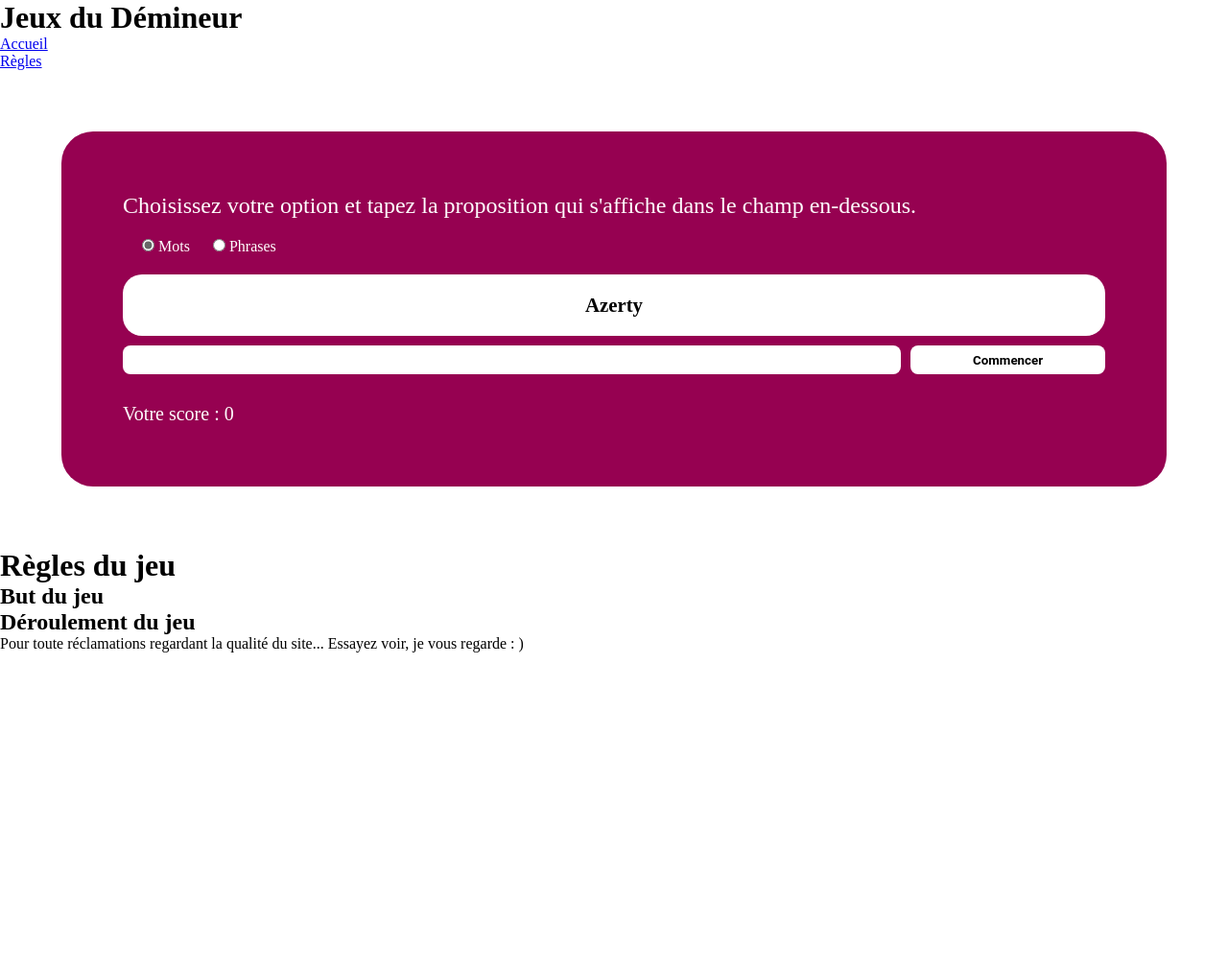
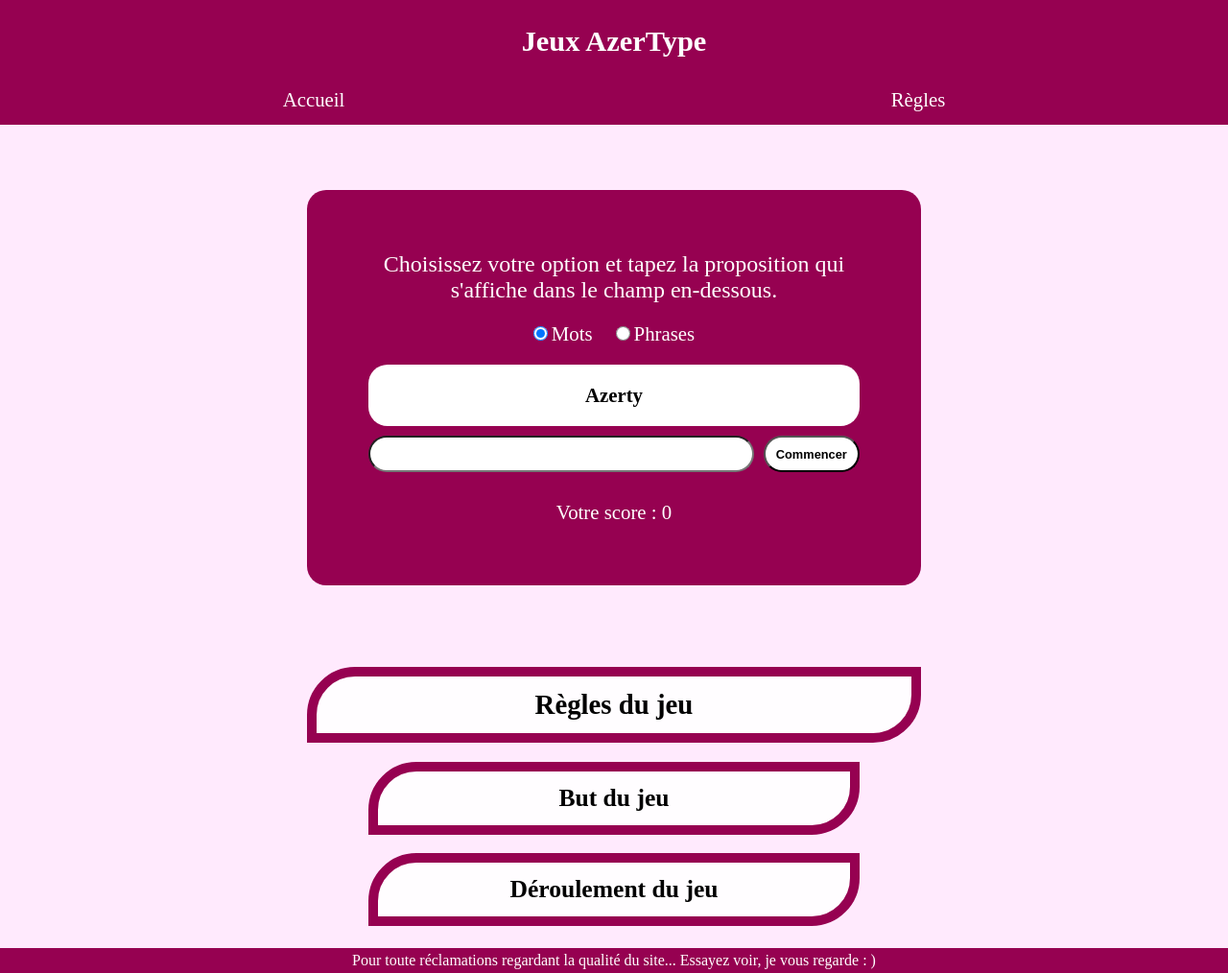
Before and after one commit to nakornie/Web, a PHP site: page /Games/AzerType/azertype.html in a window 1280 px wide. Shown: the whole page at 96% size. Before the commit the page ends 680 px from the top, so only its background shows below. Run offline with PHP 8.4, Linux system fonts and the light colour scheme.

Commit message:
Mise en place d'un fonctionnement adaptatif CSS sur la barre de menu

```diff
--- a/Games/AzerType/azertype.html
+++ b/Games/AzerType/azertype.html
@@ -11,7 +11,7 @@ de la platforme OpenClassrooms.
         <meta name="viewport" content="width=device-width, initial-scale=1.0">
 
         <title>AzerType</title>
-        <link href="../style.css" rel="stylesheet">
+        <link href="../../style.css" rel="stylesheet">
         <link href="azertype_style.css" rel="stylesheet">
         <script src="scripts/config.js" defer></script>
         <script src="scripts/popup.js" defer></script>
@@ -21,11 +21,11 @@ de la platforme OpenClassrooms.
 
     <body>
         <header>
-            <h1>Jeux du Démineur</h1>
+            <h1>Jeux AzerType</h1>
             <nav>
                 <ul>
                     <li>
-                        <a href="../index.html">Accueil</a>
+                        <a href="../../index.html">Accueil</a>
                     </li>
                     <li>
                         <a href="#Règles_AzerType">Règles</a>
--- a/Games/AzerType/azertype_style.css
+++ b/Games/AzerType/azertype_style.css
@@ -7,45 +7,98 @@
     box-sizing: border-box;
 }
 
-/* Mise en forme des formulaires */
-input[type='radio'] {
-    filter: grayscale(1); /* Grayscale passe le bouton en niveau de gris */
+/********************************************************************************/
+/*Playground*/
+/********************************************************************************/
+.playground {
+    margin: 5vw;
+    padding: 5vw;
+
+    color: white;
+
+    background-color: #960151;
+    border-radius: 20px;
 }
 
-
-input[type='text'],
-input[type='email'] {
-    width: 100%;
-    margin-right: 10px;
-    padding: 5px;
-    border: none;
-    border-radius: 8px;
-    font-size: 17px;
-    font-weight: 600;
-    font-size: 17px;
-    color: var(--color-primary);
+.playground p {
+    font-size: 1.5em;
 }
 
-input[type='text']::placeholder,
-input[type='email']::placeholder {
-    color: var(--color-secondary);
-    opacity: 50%;
+/********************************************************************************/
+/*Zone d'option*/
+/********************************************************************************/
+label {
+    font-size: 1.3em;
 }
 
-button {
+.optionSource {
+    margin: 20px;
+}
+
+input[type="radio"] {
+    min-width: 15px;
+    min-height: 15px;
+    width: auto;
+    height: auto;
+}
+
+.optionSource input[type='radio']:not(:first-child) {
+    margin-left: 20px;
+}
+
+/* Zone ou sera affiché le texte à afficher */
+.zoneProposition {
+    display: flex;
+    align-items: center;
+    justify-content: center;
+    width: 100%;
+    margin: 10px 0 10px 0;
+    padding: 20px;
+    border-radius: 20px;
+    background-color: white;
+    font-size: 1.3rem;
+    font-weight: 600;
+    color: black;
+}
+
+/********************************************************************************/
+/*Zone de saisie, avec bouton et score*/
+/********************************************************************************/
+/* Zone de saisie */
+.zoneSaisie {
+    color: black;
+
+    display: flex;
+    justify-content: space-between;
+    width: 100%;
+    margin-bottom: 30px;
+
+    border-radius: 20px;
+}
+
+.zoneSaisie input[type='text'] {
+    margin-right: 10px;
+    width: 80%;
+    min-height: 10px;
+    border-radius: 20px;
     padding: 5px;
-    border: none;
-    border-radius: 8px;
-    font-family: 'Roboto', sans-serif;
-    font-weight: 600;
-    font-size: auto;
-    color: var(--color-secondary);
+
+    font-size: 1.3rem;
+}
+
+.zoneSaisie button {
+    width: 20%;
+    min-width: 90px;
+    border-radius: 20px;
+
+    font-size: 0.8em;
+    font-weight: bold;
     background-color: white;
 }
 
 button:hover {
-    color: var(--color-primary);
-    background-color: var(--color-tertiary);
+    color: white;
+    background-color: #960151;
     cursor: pointer;
 }
 
@@ -56,67 +109,31 @@ button:focus {
 
 }
 
-/* Zone d'options */
-.optionSource {
-    margin: 20px;
+.zoneScore {
+    font-size: 1.3em;
 }
 
-.optionSource input[type='radio']:not(:first-child) {
-    margin-left: 20px;
+/********************************************************************************/
+/*Adaptabilité*/
+/********************************************************************************/
+@media screen and (max-width: 600px) {
+
 }
 
-/* Zone ou sera affiché le texte (mot ou phrase) à afficher */
-.zoneProposition {
-    display: flex;
-    align-items: center;
-    justify-content: center;
-    width: 100%;
-    margin: 10px 0 10px 0;
-    padding: 20px;
-    border-radius: 20px;
-    background-color: white;
-    font-size: 1.3em;
-    font-weight: 600;
-    color: black;
+@media screen and (min-width: 1800px) {
+    .zoneOptions, .zoneProposition, .zoneScore {
+        font-size: 2.3em;
     }
 
-/* Zone de saisie */
-.zoneSaisie {
-    color: black;
-
-    display: flex;
-    justify-content: space-between;
-    width: 100%;
-    margin-bottom: 30px;
-}
-
-/* Eléments du formulaire de saisie */
     .zoneSaisie input[type='text'] {
         width: 80%;
+        font-size: 2.3em;
     }
 
     .zoneSaisie button {
         width: 20%;
+        min-width: 90px;
+
+        font-size: 2em;
     }
-
-.zoneScore {
-    font-size: 20px;
 }
-
-.zonePartage {
-    padding-top: 20px;
-}
-
-.playground {
-    margin: 5vw;
-    padding: 5vw;
-
-    color: white;
-
-    background-color: #960151;
-    border-radius: 33px 33px 33px 33px;
-}
-
-.playground p {
-    font-size: 1.5em;
-}
--- a/Games/Demineur/demineur.html
+++ b/Games/Demineur/demineur.html
@@ -4,7 +4,7 @@
         <meta charset="utf-8">
         <meta name="viewport" content="width=device-width, initial-scale=1.0">
         <title>Jeu du Démineur</title>
-        <link href="../style.css" rel="stylesheet">
+        <link href="../../style.css" rel="stylesheet">
     </head>
 
     <body>
@@ -13,7 +13,7 @@
             <nav>
                 <ul>
                     <li>
-                        <a href="../index.html">Accueil</a>
+                        <a href="../../index.html">Accueil</a>
                     </li>
                     <li>
                         <a href="#Règles_démineur">Règles</a>
@@ -23,7 +23,7 @@
         </header>
 
         <main>
-            <img src="../Images/demineur.png" alt="Démineur" title="Bientôt utilisable" class="remplacement">
+            <img src="../../Images/demineur.png" alt="Démineur" title="Bientôt utilisable" class="remplacement">
             <h1 id="Règles_démineur" class="banniere">Règles du jeu</h1>
             <h2 class="banniere">But du jeu</h2>
             <h2 class="banniere">Déroulement du jeu</h2>
--- a/Games/Morpion/morpion.html
+++ b/Games/Morpion/morpion.html
@@ -4,7 +4,7 @@
         <meta charset="utf-8">
         <meta name="viewport" content="width=device-width, initial-scale=1.0">
         <title>Jeu du Morpion</title>
-        <link href="../style.css" rel="stylesheet">
+        <link href="../../style.css" rel="stylesheet">
     </head>
 
     <body>
@@ -13,7 +13,7 @@
             <nav>
                 <ul>
                     <li>
-                        <a href="../index.html">Accueil</a>
+                        <a href="../../index.html">Accueil</a>
                     </li>
                     <li>
                         <a href="#Règles_morpion">Règles</a>
@@ -23,7 +23,7 @@
         </header>
 
         <main>
-            <img src="../Images/morpion.jpeg" alt="Morpion" title="Bientôt utilisable" class="remplacement">
+            <img src="../../Images/morpion.jpeg" alt="Morpion" title="Bientôt utilisable" class="remplacement">
             <h1 id="Règles_morpion" class="banniere">Règles du jeu</h1>
             <h2 class="banniere">But du jeu</h2>
             <h2 class="banniere">Déroulement du jeu</h2>
--- a/index.html
+++ b/index.html
@@ -38,7 +38,7 @@
 
             <h1 id="jeux_solo">Jeux Solo</h1>
             <div class="icones_row">
-                <a href="AzerType/azertype.html">
+                <a href="Games/AzerType/azertype.html">
                     <img src="" alt="AzerType" title="Solo" class="icone">
                 </a>
                 <a href="Games/Morpion/morpion.html">
--- a/style.css
+++ b/style.css
@@ -1,4 +1,6 @@
-/*Parties principales*/
+/********************************************************************************/
+/*Parties principale*/
+/********************************************************************************/
 * {
     margin: 0;
     box-sizing: border-box;
@@ -41,6 +43,46 @@ h2 {
 }
 
 /********************************************************************************/
+/*Menu de navigation*/
+/********************************************************************************/
+/* Style de base pour la barre de navigation */
+nav {
+    padding: 10px;
+}
+
+/* Styles pour la liste non ordonnée */
+nav ul {
+    list-style-type: none; /* Supprime les puces par défaut */
+    padding: 0; /* Supprime le padding par défaut */
+    margin: 0; /* Supprime la marge par défaut */
+    display: flex; /* Utilise Flexbox pour aligner les éléments horizontalement */
+    justify-content: space-around; /* Espace uniforme entre les éléments */
+}
+
+/* Styles pour chaque élément de la liste */
+nav li {
+    margin: 0 10px; /* Marge entre les éléments (optionnel) */
+    font-weight: 500;
+    font-size: 1.3em;
+}
+
+/* Styles pour les liens */
+nav a {
+    color: white; /* Couleur du texte */
+    text-decoration: none; /* Supprime le soulignement des liens */
+    padding: 10px; /* Espacement interne pour les liens */
+}
+
+/* Changement de couleur lors du survol */
+nav a:hover {
+    background-color: white; /* Couleur de fond au survol */
+    color: #960151;
+    border-radius: 33px; /* Arrondi des coins */
+}
+
+
+
+/********************************************************************************/
 /*Page d'accueil*/
 /********************************************************************************/
 /*Icones des jeux en page principale*/
@@ -50,6 +92,10 @@ h2 {
     min-width: 80px;
     box-shadow: 10px 10px 15px black;
 }
+
+/* .icone alt {
+    color: black;
+} */
 
 .icone:hover {
     transform: scale(1.2);
@@ -107,8 +153,75 @@ h2 {
 
 h1.banniere {
     width: 50%;
+    font-size: 1.8em;
 }
 
 h2.banniere {
     width: 40%;
+    font-size: 1.6em;
 }
+
+
+/********************************************************************************/
+/*Adaptabilité*/
+/********************************************************************************/
+@media screen and (max-width: 600px) {
+    .playground {
+        width: 80vw;
+    }
+
+    h1.banniere {
+        width: 75%;
+        font-size: 1.5em;
+    }
+
+    h2.banniere {
+        width: 60%;
+        font-size: 1.3em;
+    }
+}
+
+@media screen and (min-width: 1800px) {
+    .playground {
+        width: 80vw;
+    }
+
+    h1.banniere {
+        width: 80vw;
+        font-size: 2.5em;
+    }
+
+    h2.banniere {
+        width: 65vw;
+        font-size: 2.3em;
+    }
+
+    h1 {
+        font-size: 2.8em;
+    }
+
+    h2 {
+        font-size: 2.6em;
+    }
+
+    h2 {
+        font-size: 2.4em;
+    }
+
+    p {
+        font-size: 2.2em;
+    }
+
+    input[type="radio"] {
+        min-height: 21px;
+        transform: scale(2); /* Agrandit le bouton */
+        -webkit-transform: scale(2); /* Pour compatibilité avec certains anciens navigateurs */
+        -moz-transform: scale(2); /* Compatibilité avec Firefox */
+        margin-right: 10px;
+    }
+
+    nav li {
+        font-weight: 500;
+        font-size: 2.6em;
+    }
+}
```
Lines whose indentation alone changed are shown as unchanged.
